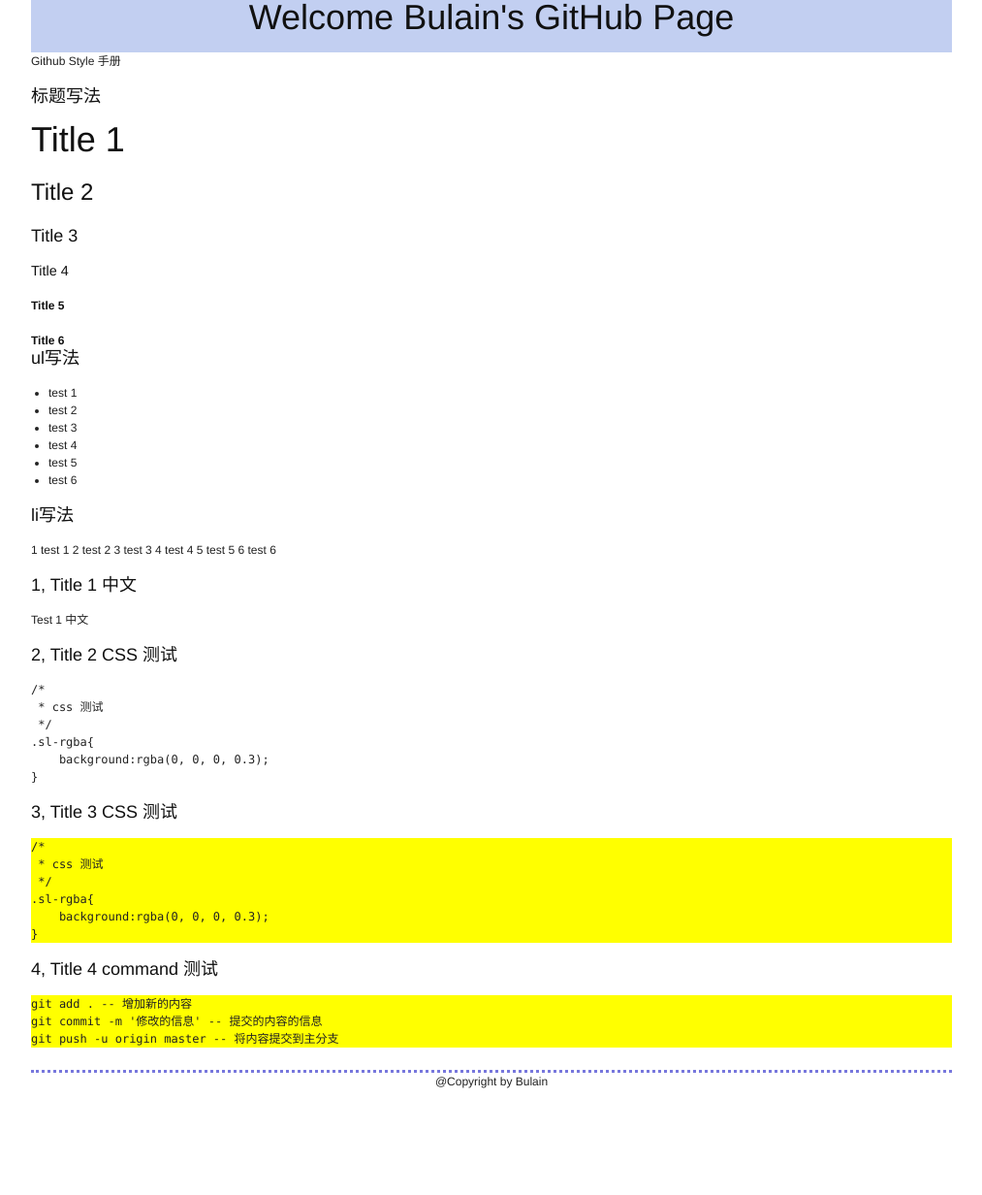
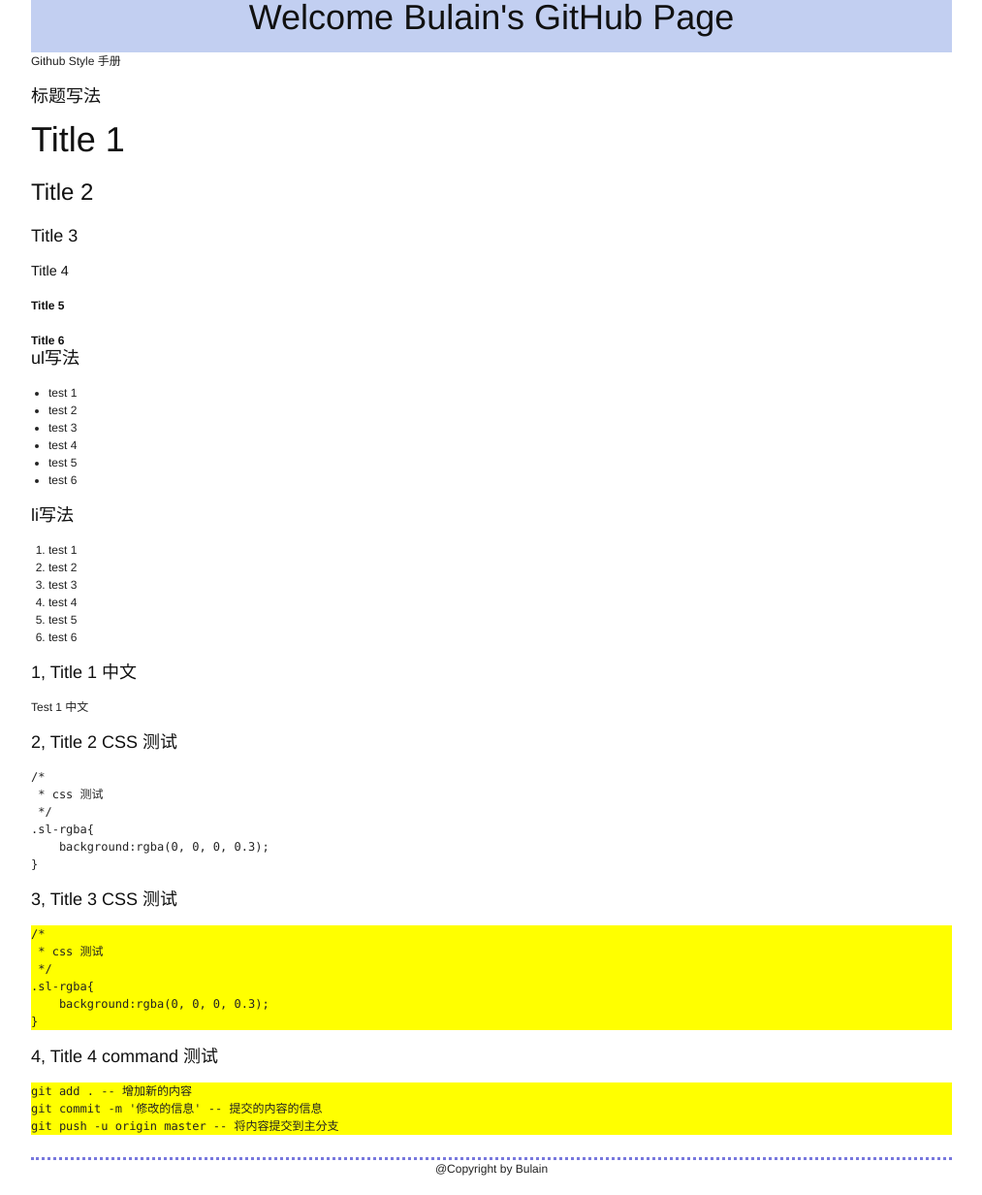
Before and after one commit to bulain/bulain.github.com, a Jekyll site: the page built from _posts/2012-12-15-test-style.md, in a window 1280 px wide. Shown: the whole page at 97% size, without its empty margins (133-1146 px from the left). Built offline with Jekyll 4.4.1, drawn with Linux system fonts in a browser that asks for light colours; before the commit the page ends 1142 px from its top, so only the background shows below that.

Commit message:
test style example

```diff
--- a/_posts/2012-12-15-test-style.md
+++ b/_posts/2012-12-15-test-style.md
@@ -25,12 +25,12 @@ Github Style 手册
 * test 6
 
 ###li写法
-1 test 1
-2 test 2
-3 test 3
-4 test 4
-5 test 5
-6 test 6
+1. test 1
+2. test 2
+3. test 3
+4. test 4
+5. test 5
+6. test 6
 
 
 ###1, Title 1 中文
```
